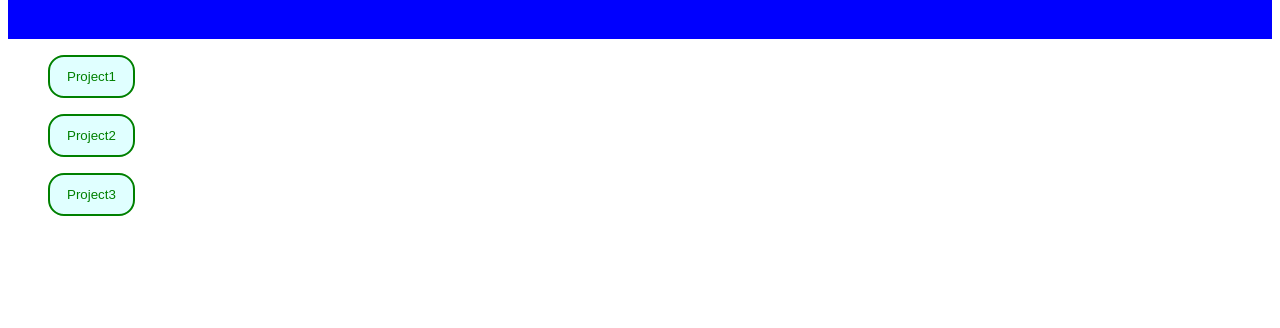
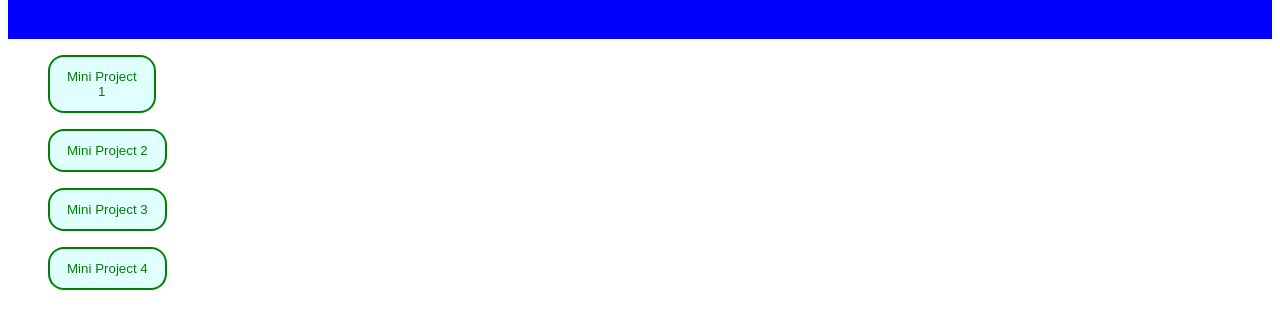
Before and after one commit to AakashUpadhyay7/My_Web-, a plain HTML site: page project.html in a window 1280 px wide. Shown: the part 228-556 px from the top of the page. Drawn offline with Linux system fonts and the light colour scheme.

Commit message:
Update project.html

```diff
--- a/project.html
+++ b/project.html
@@ -187,14 +187,17 @@
     </div>
     <div class="main">
         <ul>
-            <a href="project1.html"><button>Project1</button></a>
+            <a href="project1.html"><button> Mini Project<br> 1</button></a>
 
         </ul>
         <ul>
-            <a href="project2.html"><button>Project2</button></a>
+            <a href="project2.html"><button>Mini Project 2</button></a>
         </ul>
         <ul>
-            <a href="project3.html"><button>Project3</button></a>
+            <a href="project3.html"><button>Mini Project 3</button></a>
+        </ul>
+        <ul>
+            <a href="project4.html"><button>Mini Project 4</button></a>
         </ul>
     </div>
 
```
